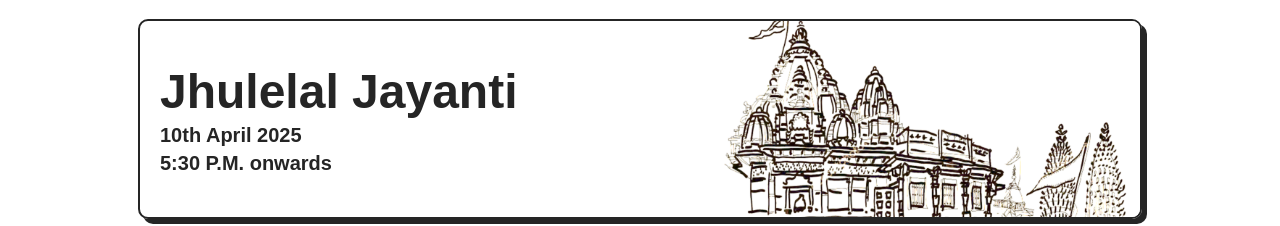
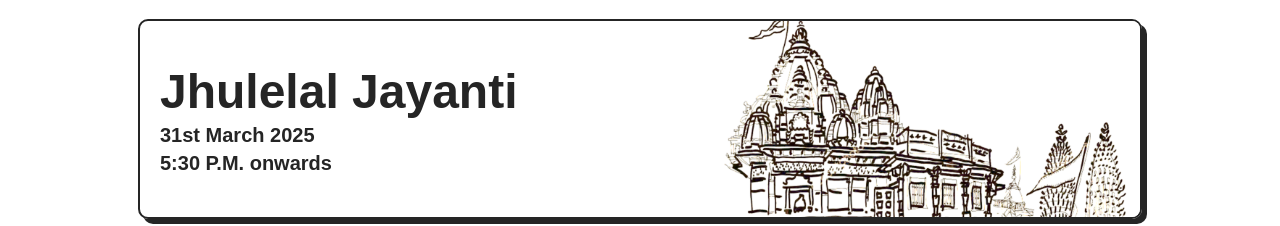
Before and after one commit to HardikShah563/jalaram_mandir, a React (Create React App) app: page / in a window 1280 px wide. Shown: the part 3400-3626 px from the top of the page. Built offline with nearby package versions, Linux system fonts and the light colour scheme; what to-words would draw is missing.

Commit message:
changing date

```diff
--- a/src/pages/Events.jsx
+++ b/src/pages/Events.jsx
@@ -49,7 +49,7 @@ export default function Events() {
                 <div className="events">
                     <UpcomingEvent
                         eventName={"Jhulelal Jayanti"}
-                        eventDate={"10th April 2025"}
+                        eventDate={"31st March 2025"}
                         eventStartTime={"5:30 P.M."}
                     />
                 </div>
--- a/src/pages/Home.jsx
+++ b/src/pages/Home.jsx
@@ -1,3 +1,6 @@
+// importing vercel analytics
+import { Analytics } from "@vercel/analytics/react";
+
 // importing components
 import Marquee from "../components/Marquee";
 // importing icons
@@ -81,7 +84,7 @@ export default function Home() {
                     <div className="events">
                         <UpcomingEvent
                             eventName={"Jhulelal Jayanti"}
-                            eventDate={"10th April 2025"}
+                            eventDate={"31st March 2025"}
                             eventStartTime={"5:30 P.M."}
                         />
                     </div>
@@ -179,6 +182,8 @@ export default function Home() {
 
                 {/* <a href="https://www.shreejalarammandir.org/">https://www.shreejalarammandir.org/</a> */}
             </div>
+
+            <Analytics />
         </>
     );
 };
```
